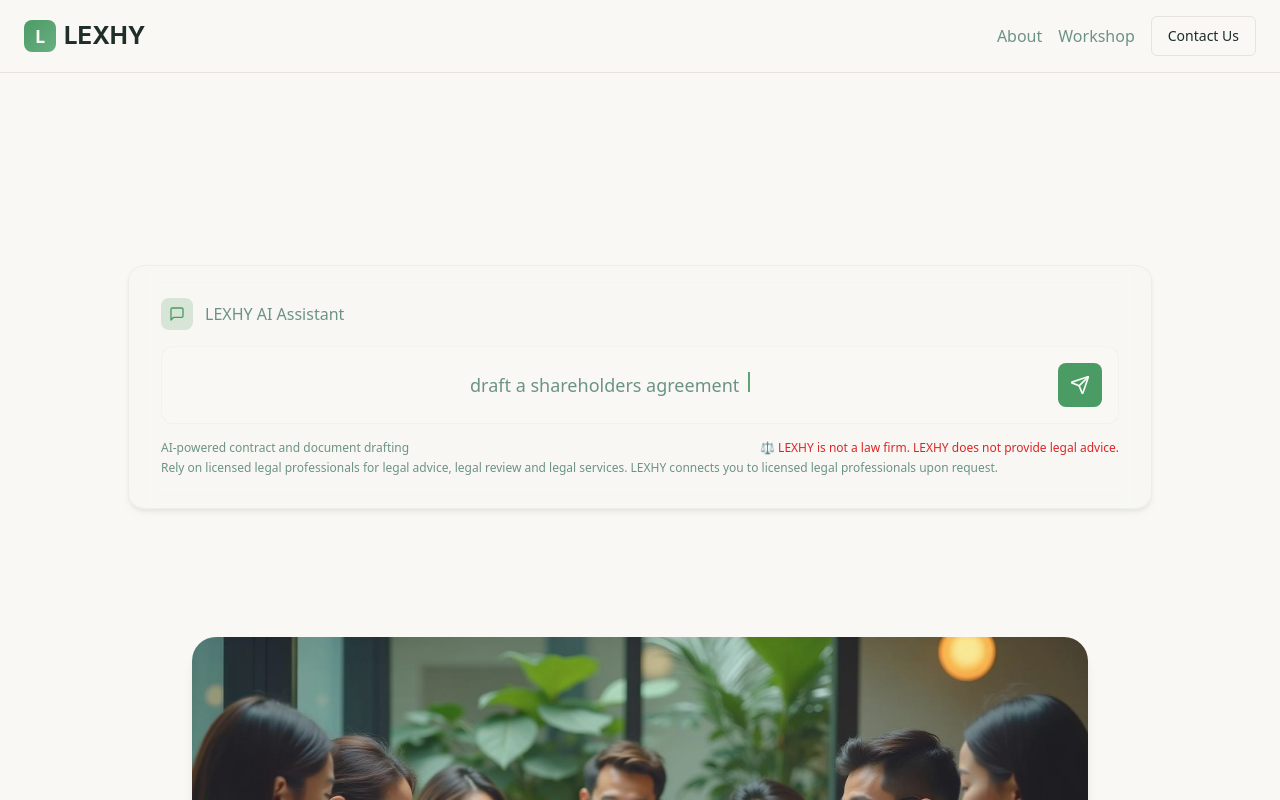
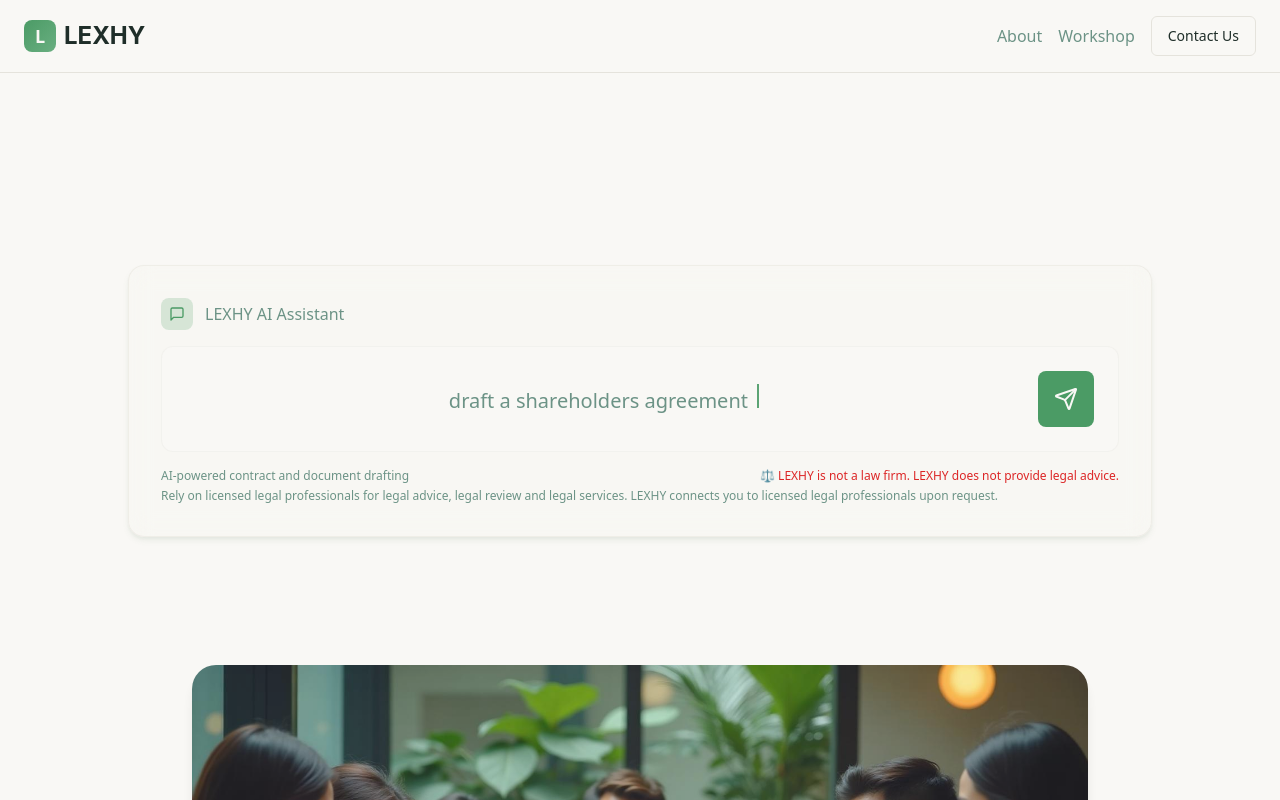
Before and after one commit to Lexhy-Cursor-1/lexhy-website-design, a React (Vite) app: page / in a window 1280 px wide. Shown: the top 800 px of the page. Built offline with nearby package versions, Linux system fonts and the light colour scheme; the HTML template or start-up script is replaced by a standard one.

Commit message:
Increase chatbox height

```diff
--- a/src/components/AnimatedChatBox.tsx
+++ b/src/components/AnimatedChatBox.tsx
@@ -56,17 +56,17 @@ const AnimatedChatBox = () => {
           </div>
         </div>
 
-        <div className="flex items-center gap-4 p-4 bg-background/50 rounded-xl border border-border/30">
+        <div className="flex items-center gap-4 p-6 bg-background/50 rounded-xl border border-border/30">
           <div className="flex-1">
-            <p className="text-lg font-light text-muted-foreground">
+            <p className="text-xl font-light text-muted-foreground py-2">
               {displayText}
               {isTyping && (
-                <span className="inline-block w-0.5 h-5 bg-primary ml-1 animate-pulse"></span>
+                <span className="inline-block w-0.5 h-6 bg-primary ml-1 animate-pulse"></span>
               )}
             </p>
           </div>
-          <button className="bg-primary text-primary-foreground p-3 rounded-lg hover:shadow-glow transition-all duration-300 flex-shrink-0">
-            <Send className="w-5 h-5" />
+          <button className="bg-primary text-primary-foreground p-4 rounded-lg hover:shadow-glow transition-all duration-300 flex-shrink-0">
+            <Send className="w-6 h-6" />
           </button>
         </div>
 
```
